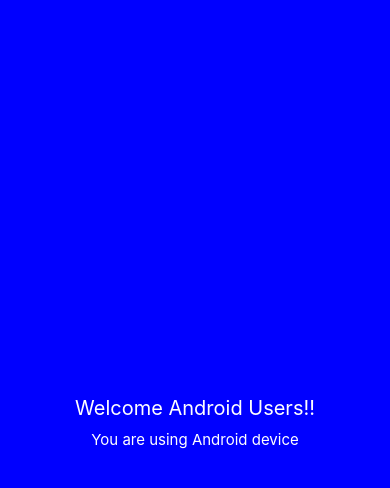
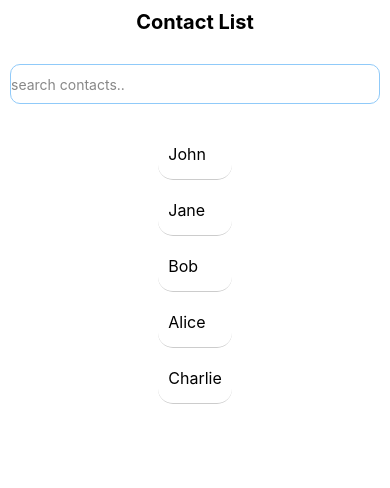
Before and after one commit to bhattk64/React-Native-Practice, a React Native app: screen / in a window 390 px wide. Shown: the top 488 px of the page. Built offline with nearby package versions, Linux system fonts and the light colour scheme.

Commit message:
create a beautiful search bar with functionality

```diff
--- a/App.jsx
+++ b/App.jsx
@@ -2,7 +2,8 @@
 // import {Text,View,Button}from 'react-native'
 // import First from './src/components/First'
 import {View} from 'react-native'
-import PlatformExample from './src/components/PlatformExample'
+import Search from './src/components/Search'
+// import PlatformExample from './src/components/PlatformExample'
 // import GET_API_LIST from './src/components/GET_API_LIST'
 // import Patch_API from './src/components/Patch_API'
 // import Delete_API from './src/components/Delete_API'
@@ -70,7 +71,8 @@
      {/* <Patch_API/> */}
      {/* <Delete_API/> */}
      {/* <GET_API_LIST/> */}
-     <PlatformExample/>
+     {/* <PlatformExample/> */}
+     <Search/>
     </View>
 
 
--- /dev/null
+++ b/src/components/Search.jsx
@@ -0,0 +1,92 @@
+import { View, Text, TextInput, FlatList, StyleSheet } from 'react-native'
+import React, { useState } from 'react'
+
+const Search = () => {
+    const[searchQuery,setSearchQuery]=useState('')
+    const contacts=[
+        {id:1,name:'John',phone:'123456789'},
+        {id:2,name:'Jane',phone:'987654321'},
+        {id:3,name:'Bob',phone:'555555555'},
+        {id:4,name:'Alice',phone:'111111111'},
+        {id:5,name:'Charlie',phone:'222222222'},
+
+
+
+    ]
+    const filterContacts=contacts.filter(contact =>
+        contact.name.toLowerCase().includes(searchQuery.toLowerCase())
+    )
+    const renderItem=({item})=>(
+  <View style={styles.contactItem}>
+    <Text style={styles.contactName}>{item.name}</Text>
+  </View>
+    )
+  return (
+    <View style={styles.container}>
+      <Text style={styles.title}>Contact List</Text>
+      <TextInput
+      style={styles.searchBar}
+      placeholder='search contacts..'
+      placeholderTextColor='#888'
+      value={searchQuery}
+      onChangeText={setSearchQuery}
+
+      />
+      <FlatList
+       data={filterContacts}
+       keyExtractor={item=> item.id}
+       renderItem={renderItem}
+       contentContainerStyle={styles.listContainer}
+
+      />
+    </View>
+  )
+}
+
+export default Search
+
+const styles=StyleSheet.create({
+    container:{
+        flex:1,
+        justifyContent:'center',
+        alignItems:'center',
+        backgroundColor:'#e3f2d',
+        padding:10
+
+    },
+    title:{
+        fontSize:20,
+        fontWeight:'bold',
+        color:'#000',
+         marginBottom:20,
+         textAlign:'center'
+    },
+    searchBar:{
+        width:'100%',
+        height:40,
+        backgroundColor:'#fff',
+        borderRadius:10,
+        borderColor:'#90caf9',
+        borderWidth:1,
+        margin:10
+    },
+    listContainer:{
+        padding:20
+    },
+    contactItem:{
+        padding:10,
+        borderBottomWidth:1,
+        borderBottomColor:'#ccc',
+        borderColor:'#ccc',
+        borderStyle:'solid',
+        borderRadius:15,
+        marginBottom:10
+    },
+    contactName:{
+      fontSize:16,
+      color:'#000',
+      marginBottom:5
+
+    }
+
+})
```
